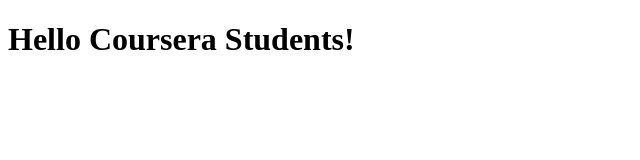
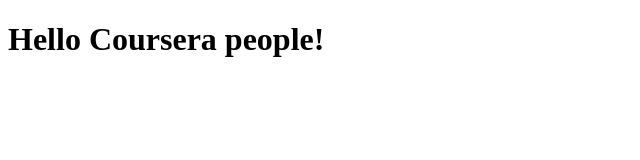
Before and after one commit to akanshagautam3751/coursera-test, a plain HTML site: page index.html in a window 1280 px wide. Shown: the whole page, without its empty margins (0-640 px from the left). Drawn offline with Linux system fonts and the light colour scheme.

Commit message:
First web file

```diff
--- a/index.html
+++ b/index.html
@@ -5,6 +5,6 @@
     <title>Hello Coursera</title>
   </head>
   <body>
-    <h1>Hello Coursera Students!</h1>
+    <h1>Hello Coursera people!</h1>
   </body>
 </html>
```
